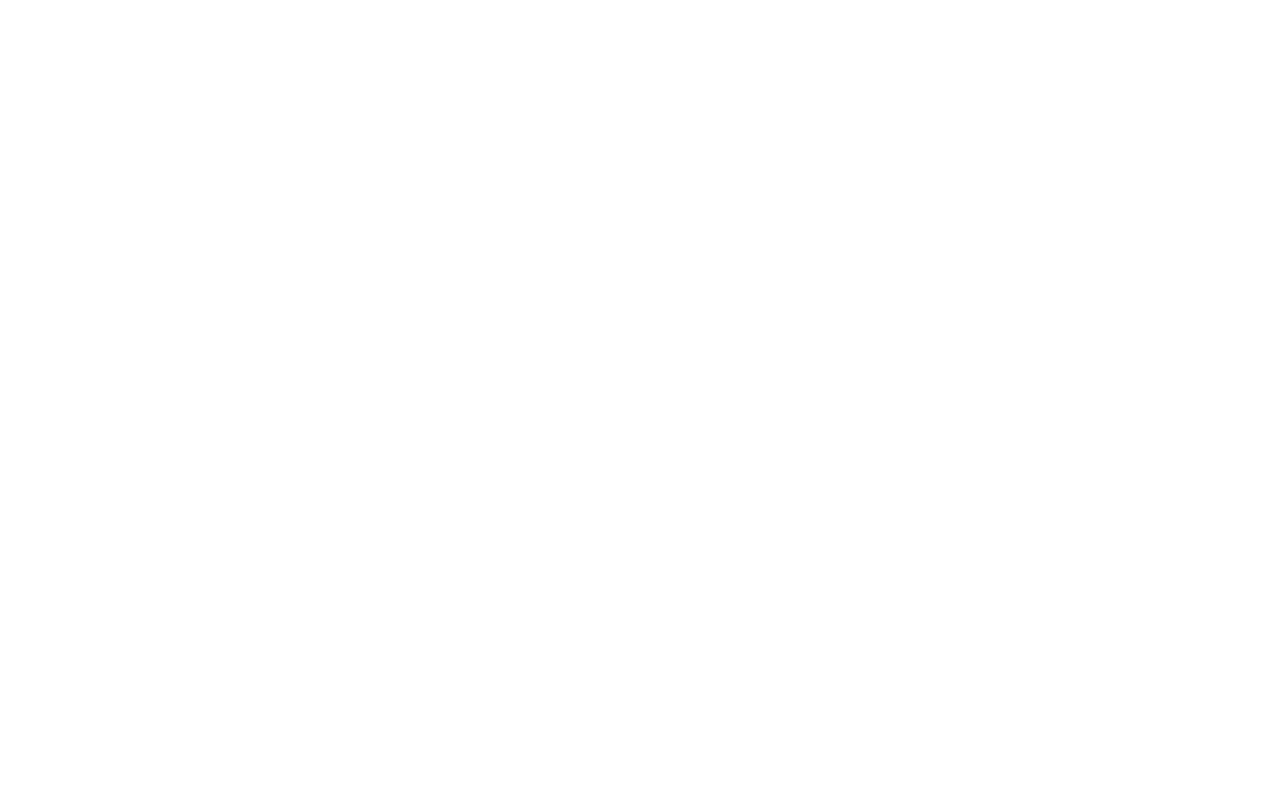
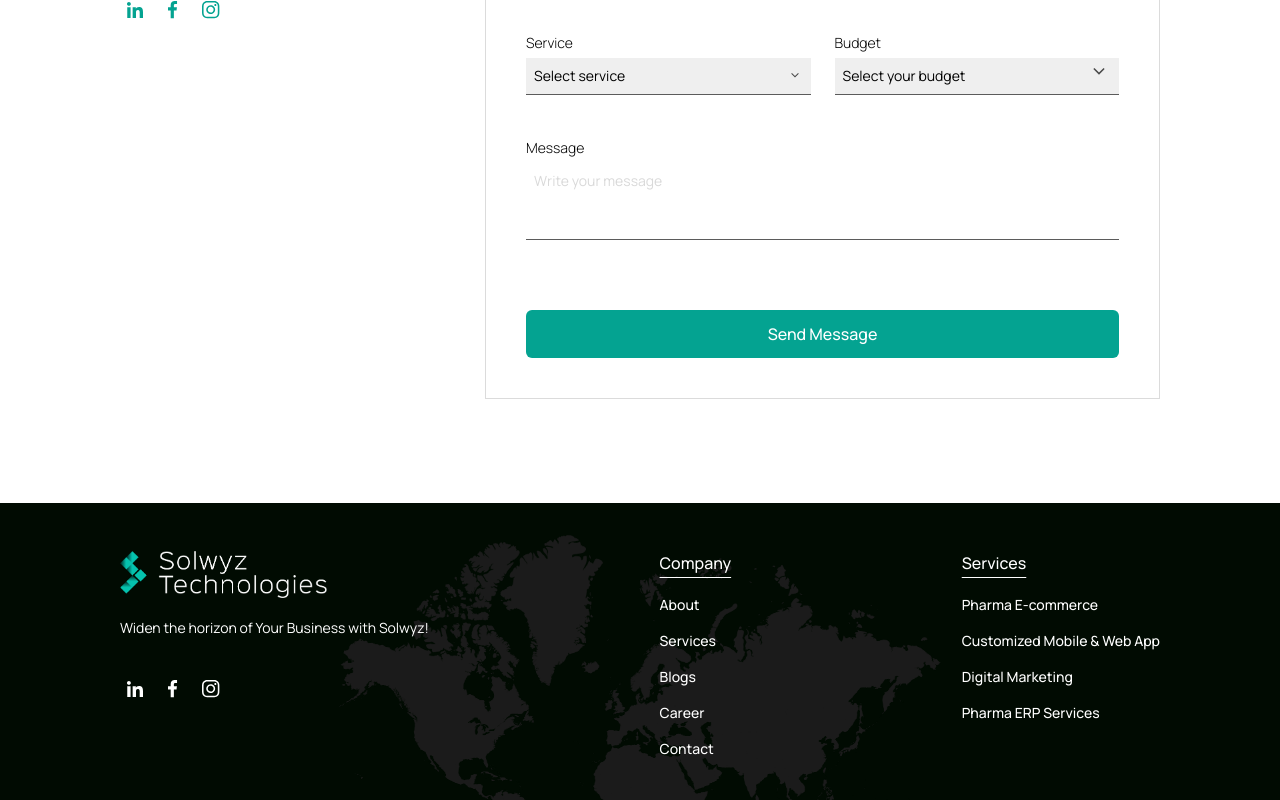
Before and after one commit to Solwyz/solwyz-web-new, a React (Vite) app: page /contact in a window 1280 px wide. Before the commit this address had no page. Shown: the part 420-1220 px from the top of the page. Before the commit the page ends 800 px from the top, so only its background shows below. Built offline with nearby package versions, Linux system fonts and the light colour scheme.

Commit message:
changes in footer contact

```diff
--- a/src/App.jsx
+++ b/src/App.jsx
@@ -9,6 +9,7 @@
 import BlogsPage from './Front/Pages/BlogsPage/BlogsPage'
 import ServicePage from './Front/Pages/ServicePage/ServicePage'
 import CareersPage from './Front/Pages/CareersPage/CareersPage'
+import ContactPage from './Front/Pages/ContactPage/ContactPage'
 
 function App() {
   // const [count, setCount] = useState(0)
@@ -22,6 +23,7 @@
         <Route path='blogs' element={<BlogsPage/>}/>
         <Route path='services' element={<ServicePage/>}/>
         <Route path='careers' element={<CareersPage/>}/>
+        <Route path='contact' element={<ContactPage/>}/>
       </Route>
     </Routes>
     </div>
--- a/src/Front/Components/HomeComponents/HomeContact/HomeContact.jsx
+++ b/src/Front/Components/HomeComponents/HomeContact/HomeContact.jsx
@@ -6,7 +6,7 @@
 
 function HomeContact() {
   return (
-    <div className="bg-white md:mt-[104px] mt-[106px] md:px-[120px] md:py-[104px] px-4 py-12">
+    <div className="bg-white  md:px-[120px] md:py-[104px] px-4 py-12">
       <div className="md:flex md:justify-between">
         <div className="md:mt-[64px]">
           <h1 className="font-bold text-[40px] leading-10 text-start md:w-[350px]">
--- a/src/Front/Components/HomeComponents/OurOffice/OurOffice.jsx
+++ b/src/Front/Components/HomeComponents/OurOffice/OurOffice.jsx
@@ -9,7 +9,7 @@
 
 function OurOffice() {
   return (
-    <div className="md:px-[120px] text-white  md:mt-[104px] px-4 mt-[72px] ">
+    <div className="md:px-[120px] mb-[104px] text-white  md:mt-[104px] px-4 mt-[72px] ">
       <h1 className="text-center  text-[24px] md:text-[48px] font-bold md:leading-[56px] leading-8">
         Our Offices
       </h1>
--- /dev/null
+++ b/src/Front/Pages/ContactPage/ContactPage.jsx
@@ -0,0 +1,12 @@
+import React from 'react'
+import HomeContact from '../../Components/HomeComponents/HomeContact/HomeContact'
+
+function ContactPage() {
+  return (
+    <div>
+        <HomeContact/>
+    </div>
+  )
+}
+
+export default ContactPage
--- a/src/Front/Sections/Footer/Footer.jsx
+++ b/src/Front/Sections/Footer/Footer.jsx
@@ -3,6 +3,7 @@
 import linkedinIco from "../../../assets/footer/linkedin.svg";
 import fbIcon from "../../../assets/footer/fbicon.svg";
 import IgIcon from "../../../assets/footer/Igicon.svg";
+import { Link } from "react-router-dom";
 
 function Footer() {
   return (
@@ -37,12 +38,22 @@
             <h1 className="text-white font-medium text-base leading-6 underline underline-offset-8">
               Company
             </h1>
-            <ul className="space-y-4  mt-5 text-sm leading-5  text-[#ffffff] font-medium">
-              <li className="hover:text-[#04A391] duration-300">About</li>
-              <li className="hover:text-[#04A391] duration-300">Services</li>
-              <li className="hover:text-[#04A391] duration-300">Blogs</li>
-              <li className="hover:text-[#04A391] duration-300">Career</li>
-              <li className="hover:text-[#04A391] duration-300">Contact</li>
+            <ul className="space-y-4 mt-5 text-sm leading-5 text-[#ffffff] font-medium">
+              <li className="hover:text-[#04A391] duration-300">
+                <Link to="/about">About</Link>
+              </li>
+              <li className="hover:text-[#04A391] duration-300">
+                <Link to="/services">Services</Link>
+              </li>
+              <li className="hover:text-[#04A391] duration-300">
+                <Link to="/blogs">Blogs</Link>
+              </li>
+              <li className="hover:text-[#04A391] duration-300">
+                <Link to="/careers">Career</Link>
+              </li>
+              <li className="hover:text-[#04A391] duration-300">
+                <Link to="/contact">Contact</Link>
+              </li>
             </ul>
           </div>
            {/* Services */}
@@ -70,12 +81,22 @@
             <h1 className="text-white font-medium text-base leading-6 underline underline-offset-8">
               Company
             </h1>
-            <ul className="space-y-4  mt-5 text-sm leading-5  text-[#ffffff] font-medium">
-              <li className="hover:text-[#04A391] duration-300">About</li>
-              <li className="hover:text-[#04A391] duration-300">Services</li>
-              <li className="hover:text-[#04A391] duration-300">Blogs</li>
-              <li className="hover:text-[#04A391] duration-300">Career</li>
-              <li className="hover:text-[#04A391] duration-300">Contact</li>
+            <ul className="space-y-4 mt-5 text-sm leading-5 text-[#ffffff] font-medium">
+              <li className="hover:text-[#04A391] duration-300">
+                <Link to="/about">About</Link>
+              </li>
+              <li className="hover:text-[#04A391] duration-300">
+                <Link to="/services">Services</Link>
+              </li>
+              <li className="hover:text-[#04A391] duration-300">
+                <Link to="/blogs">Blogs</Link>
+              </li>
+              <li className="hover:text-[#04A391] duration-300">
+                <Link to="/careers">Career</Link>
+              </li>
+              <li className="hover:text-[#04A391] duration-300">
+                <Link to="/contact">Contact</Link>
+              </li>
             </ul>
           </div>
         </div>
```
